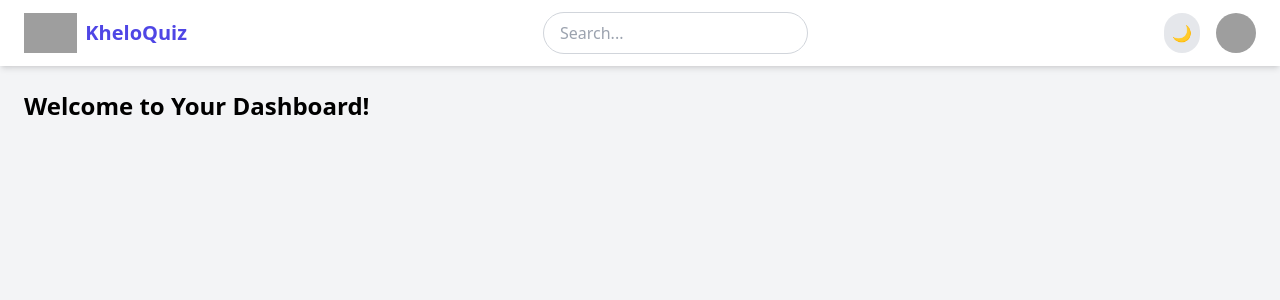
After one commit to sohamshende/KheloQuiz, a Django app: template src/templates/dashboard.html in a window 1280 px wide. The commit adds this page. Shown: the top 300 px of the page. Run offline with Django 3.2, Linux system fonts and the light colour scheme; the template is opened without the code that fills it, so the values that code supplies are empty; some libraries are stand-ins or nearby versions; grey boxes are pictures that could not be loaded.

Commit message:
adding base and dashboard base template structure logo,searchbar,user profile

```diff
--- a/src/KheloQuiz/urls.py
+++ b/src/KheloQuiz/urls.py
@@ -17,7 +17,7 @@ Including another URLconf
 from django.contrib import admin
 from django.urls import path
 from . import views
-from .views import reset_password
+from .views import reset_password, dashboard
 
 from Gen_Quiz.views import home_view
 urlpatterns = [
@@ -26,4 +26,5 @@ urlpatterns = [
     path('signup/', views.signup_view, name='signup'),
     path('signin/', views.signin_view, name='signin'),
     path('reset-password/', reset_password, name='resetpassword'),
+    path('dashboard/', dashboard, name='dashboard'),
 ]
--- a/src/KheloQuiz/views.py
+++ b/src/KheloQuiz/views.py
@@ -11,3 +11,6 @@
 
 def reset_password(request):
     return render(request, 'resetpassword.html')
+
+def dashboard(request):
+    return render(request, 'dashboard.html')
--- /dev/null
+++ b/src/templates/base.html
@@ -0,0 +1,54 @@
+{% load static %}
+<!DOCTYPE html>
+<html lang="en">
+<head>
+    <meta charset="UTF-8">
+    <meta name="viewport" content="width=device-width, initial-scale=1.0">
+    <title>Dashboard - KheloQuiz</title>
+    <script src="https://cdn.tailwindcss.com"></script>
+</head>
+<body class="bg-gray-100">
+
+    <!-- Navbar -->
+    <nav class="bg-white shadow-md px-6 py-3 flex items-center justify-between">
+        <!-- Logo -->
+        <div class="flex items-center space-x-2">
+            <img src="{% static 'images/logo.png' %}" alt="Logo" class="h-10">
+            <h1 class="text-xl font-bold text-indigo-600">KheloQuiz</h1>
+        </div>
+
+        <!-- Search Bar -->
+        <div class="relative">
+            <input type="text" placeholder="Search..."
+                class="border border-gray-300 rounded-full px-4 py-2 focus:outline-none focus:ring-2 focus:ring-indigo-400">
+        </div>
+
+        <!-- Profile + Dark Mode -->
+        <div class="flex items-center space-x-4">
+            <!-- Dark Mode Toggle -->
+            <button id="darkModeToggle" class="p-2 bg-gray-200 rounded-full">
+                🌙
+            </button>
+
+            <!-- User Profile -->
+            <div class="relative">
+                <img src="{% static 'images/user.png' %}" alt="User" class="h-10 w-10 rounded-full cursor-pointer">
+            </div>
+        </div>
+    </nav>
+
+    <!-- Page Content -->
+    <div class="p-6">
+        {% block content %}{% endblock %}
+    </div>
+
+    <script>
+        // Dark Mode Toggle
+        const toggleBtn = document.getElementById('darkModeToggle');
+        toggleBtn.addEventListener('click', () => {
+            document.body.classList.toggle('bg-gray-900');
+            document.body.classList.toggle('text-white');
+        });
+    </script>
+</body>
+</html>
--- /dev/null
+++ b/src/templates/dashboard.html
@@ -0,0 +1,5 @@
+{% extends 'base.html' %}
+
+{% block content %}
+    <h2 class="text-2xl font-bold">Welcome to Your Dashboard!</h2>
+{% endblock %}
--- a/src/templates/signin.html
+++ b/src/templates/signin.html
@@ -21,7 +21,7 @@
                 <a href="{% url 'resetpassword' %}" class="text-blue-600 font-bold hover:underline">Forgot Password?</a>
             </div>
 
-            <button class="w-full py-3 rounded-xl bg-gradient-to-r from-purple-600 to-blue-600 text-white font-extrabold text-xl shadow-lg hover:opacity-90 transition">Sign In</button>
+            <button class="w-full py-3 rounded-xl bg-gradient-to-r from-purple-600 to-blue-600 text-white font-extrabold text-xl shadow-lg hover:opacity-90 transition"> <a href="{% url 'dashboard' %}"> Sign In </a></button>
         </form>
 
         <p class="text-center text-gray-700 text-lg">Don't have an account? <a href="{% url 'signup' %}" class="text-blue-600 font-bold hover:underline">Sign Up</a></p>
```
